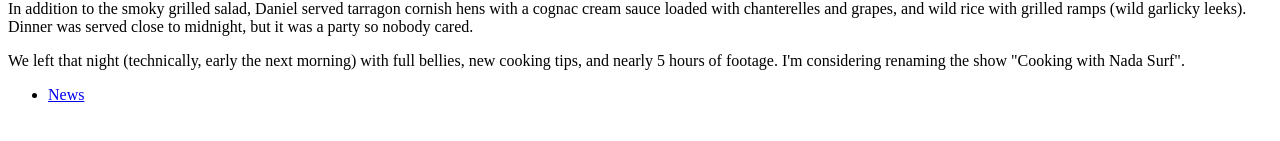
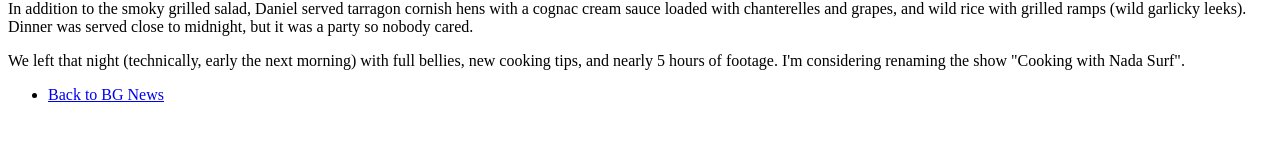
Before and after one commit to uiindustries/fid, a plain HTML site: page Bistro/Daniel.html in a window 1280 px wide. Shown: the part 629-770 px from the top of the page. Drawn offline with Linux system fonts and the light colour scheme.

Commit message:
Update Daniel.html

```diff
--- a/Bistro/Daniel.html
+++ b/Bistro/Daniel.html
@@ -27,7 +27,7 @@
 <p>We left that night (technically, early the next morning) with full bellies, new cooking tips, and nearly 5 hours of footage. I'm considering renaming the show "Cooking with Nada Surf".</p>
 <nav>
    <ul>
-     <li><a href="bgnews.html">News</a></li>
+     <li><a href="bgnews.html">Back to BG News</a></li>
 
 
 
```
